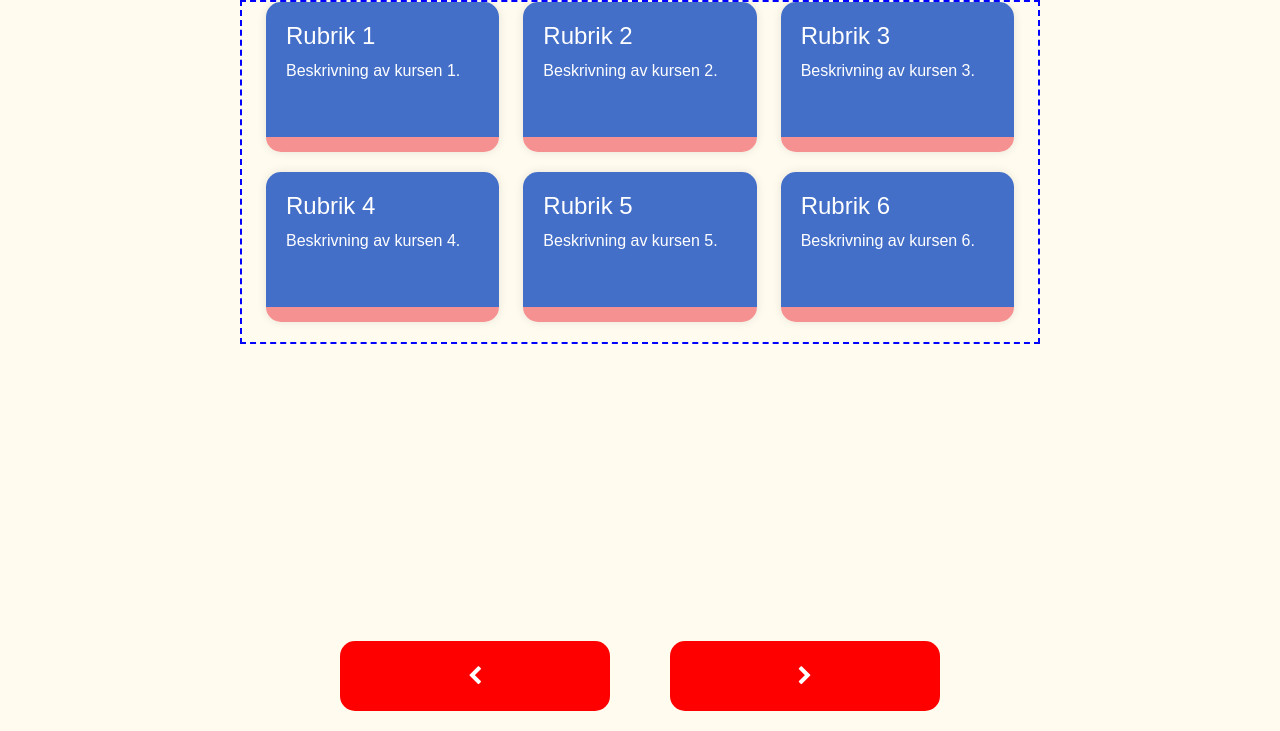
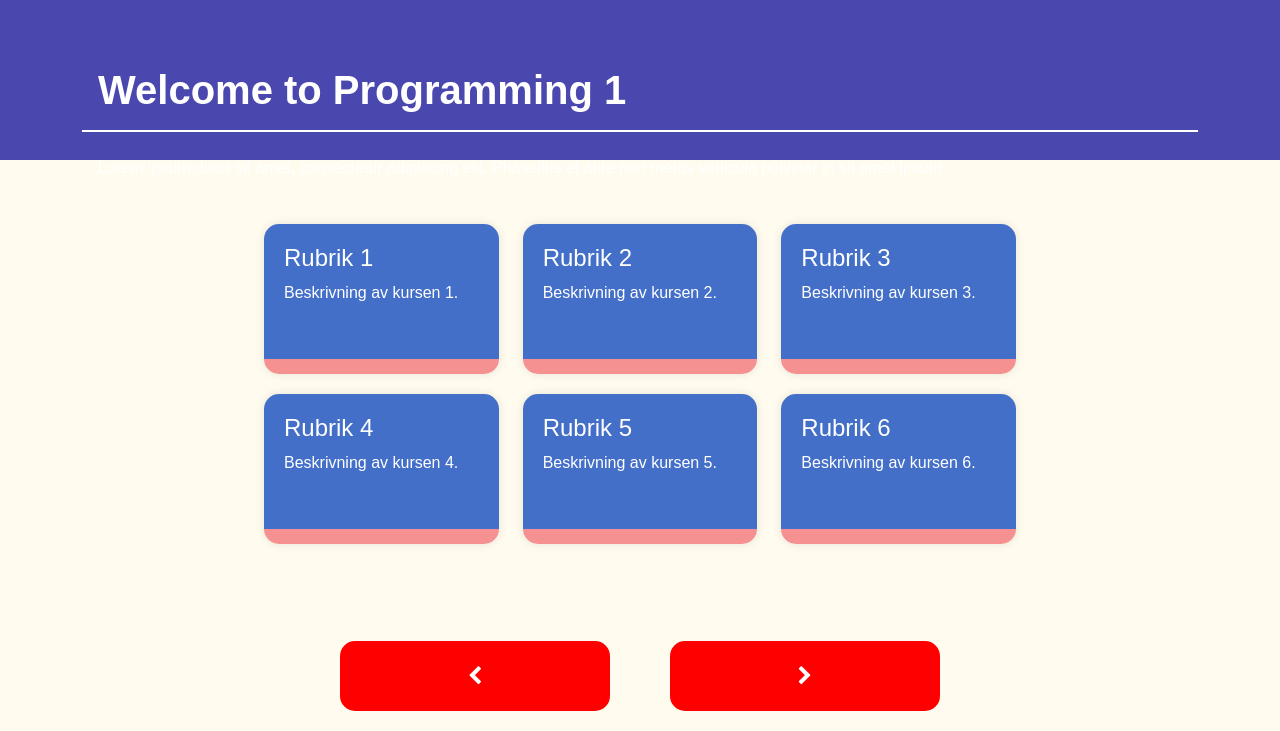
Before and after one commit to NTIG-Helsingborg/TE4_23-24_Basecamp, a PHP site: page /kurser.php in a window 1280 px wide. Shown: the part 69-800 px from the top of the page. Run offline with PHP 8.4, Linux system fonts and the light colour scheme; some libraries are stand-ins or nearby versions.

Commit message:
Added course title

```diff
--- a/CSS/kurser.css
+++ b/CSS/kurser.css
@@ -3,26 +3,33 @@
   position:relative !important;
 }
 #box-container {
+  margin-top: 5%;
   display: flex;
   flex-direction: column;
   align-items: center;
-  overflow-y: auto;
   max-width: 800px; /* Justera maxbredden efter behov */
   width: 100%;
   box-sizing: border-box;
-  border: 2px dashed blue;
 }
 
 .box {
   padding-top: 30px;
   border-radius: 15px;
-  overflow: hidden;
   margin-bottom: 20px;
   box-shadow: 0 0 10px rgba(0, 0, 0, 0.1);
   background: linear-gradient(to bottom, #446FC8 90%, #F59191 10%);
   padding: 20px;
   color: #fff;
   width: 100%;
+  height: 175px;
+  transition:all 0.5s ease-in-out;
+}
+.box:hover{
+  background: linear-gradient(to bottom, #446FC8 10%, #F59191 90%);
+  transform: scale(1.075);
+  cursor: pointer;
+  color: #fff;
+  text-decoration: none;
 }
 
 @media (max-width: 1920px) {
@@ -66,3 +73,31 @@
   cursor: pointer;
   width: 45%;
 }
+
+.course-title{
+  color: white;
+  background-color: #4A48AF;
+  text-align: left;
+  margin-bottom: 20px;
+  height:20vh;
+}
+.course-title .container{
+
+  height: 100%;
+  width: 100%;
+  display: flex;
+  flex-direction: column;
+  align-items: center;
+  justify-content:left;
+  padding-top:50px;
+}
+.course-title .container p, .course-title .container h1{
+  padding:16px;
+  width: 100%;
+}
+
+.course-title .container h1{
+  border-bottom: 2px solid white;
+  font-weight: bold;
+
+}
--- a/kurser.php
+++ b/kurser.php
@@ -23,7 +23,13 @@
   <header>
     <?php include 'Components/Navbar.php'; ?>
   </header>
-
+  <div class="course-title">
+    <div class="container">
+      <h1>Welcome to Programming 1</h1>
+      <p>Lorem ipsum dolor sit amet, consectetur adipiscing elit. Phasellus et ante non metus vehicula pulvinar in sit
+        amet ipsum</p>
+    </div>
+  </div>
   <!-- 12 Content boxes -->
   <div class="container" id="box-container">
     <!-- Första gruppen med boxar -->
```
